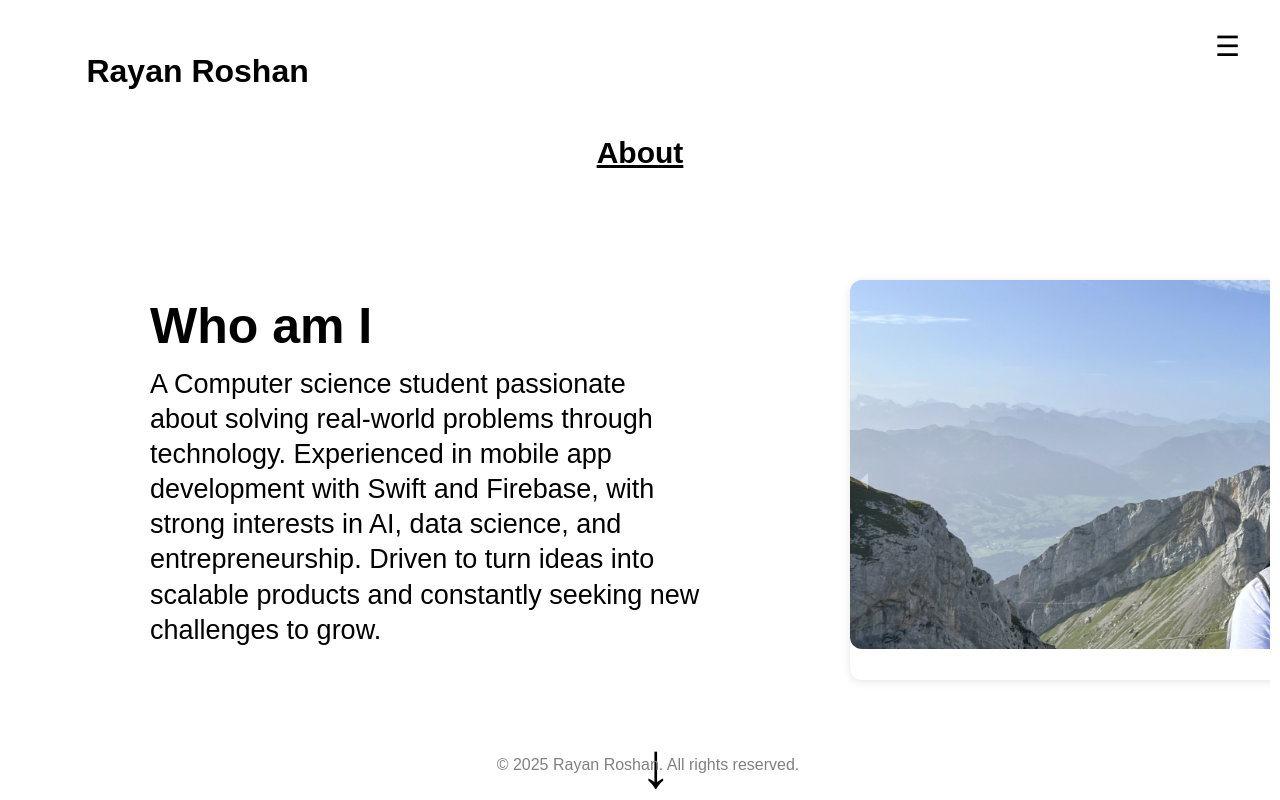
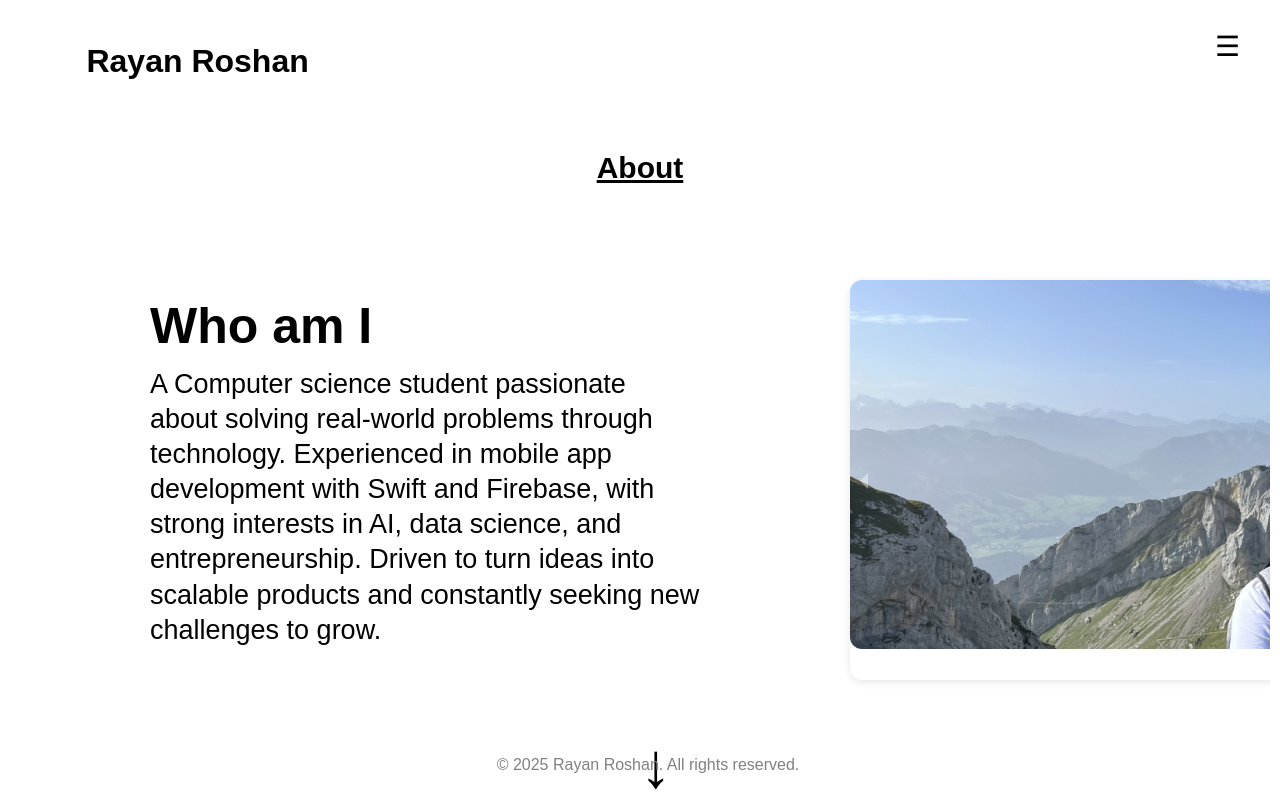
Before and after one commit to Rayan-Roshan21/Rayan_Roshan_website, a React (Vite) app in the folder Rayan_Roshan_Website/: page /about in a window 1280 px wide. Shown: the top 800 px of the page. Built offline with nearby package versions, Linux system fonts and the light colour scheme.

Commit message:
Adjusted the titles

```diff
--- a/Rayan_Roshan_Website/index.html
+++ b/Rayan_Roshan_Website/index.html
@@ -2,7 +2,7 @@
 <html lang="en">
   <head>
     <meta charset="UTF-8" />
-    <title>Vite + React</title>
+    <title>Rayan Roshan</title>
   </head>
   <body>
     <div id="root"></div>
--- a/Rayan_Roshan_Website/src/Components/Grid_Four/Grid_Four.css
+++ b/Rayan_Roshan_Website/src/Components/Grid_Four/Grid_Four.css
@@ -14,7 +14,7 @@
         grid-template-columns: repeat(auto-fit, minmax(250px, 1fr));
         gap: 2rem;
         position: relative;
-        top: 750px;
+        top: 700px;
         padding: 0 2rem;
         padding-bottom: 10%;
         max-width: 1200px;
--- a/Rayan_Roshan_Website/src/Components/name_title/name_title.css
+++ b/Rayan_Roshan_Website/src/Components/name_title/name_title.css
@@ -1,7 +1,8 @@
 .title{
-  position: fixed;
-  top: 10px;
-  left: 50%;
+   position: static;
+  display: inline-block;
+  margin-top: 15px;
+  margin-left: 50%;
   transform: translateX(-50%);
   font-family: Arial, Helvetica, sans-serif;
   text-align: center;
@@ -16,7 +17,7 @@
 .title-alt {
   position: static;
   display: inline-block;
-  margin-top: 10px;
+  margin-top: 20px;
   margin-left: 15%; /* Adjusted to position the title properly */
   font-family: Arial, Helvetica, sans-serif;
   text-align: center;
@@ -33,5 +34,5 @@
 }
 
 .title-alt:hover {
-  transform: scale(1.03);
+  transform: translateX(-50%) scale(1.03);
 }
--- a/Rayan_Roshan_Website/src/Pages_CSS/About.css
+++ b/Rayan_Roshan_Website/src/Pages_CSS/About.css
@@ -1,7 +1,7 @@
 .about-title {
-  position: relative;
-  margin-top: 110px;
-  left: 50%;
+  position: static;
+  margin-top: 50px;
+  margin-left: 50%;
   transform: translateX(-50%);
   font-family: Arial, Helvetica, sans-serif;
   text-align: center;
```
